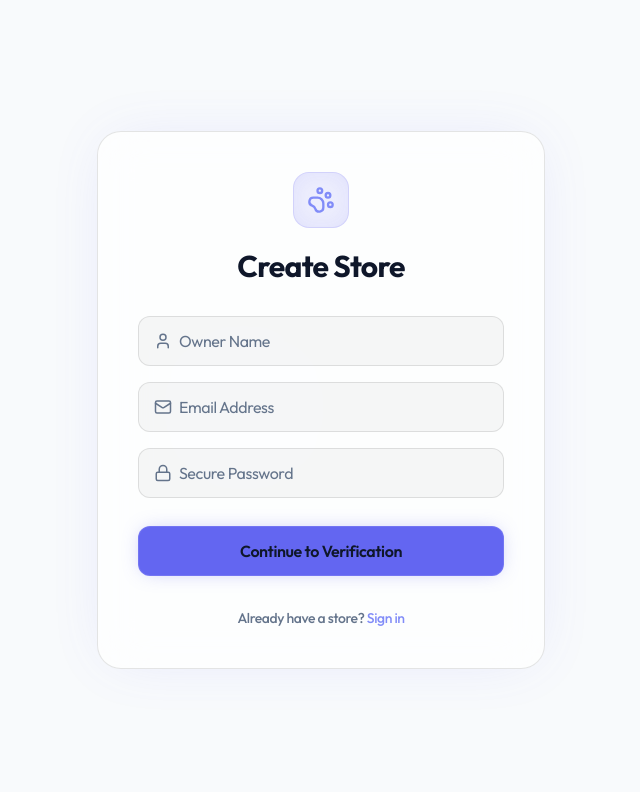
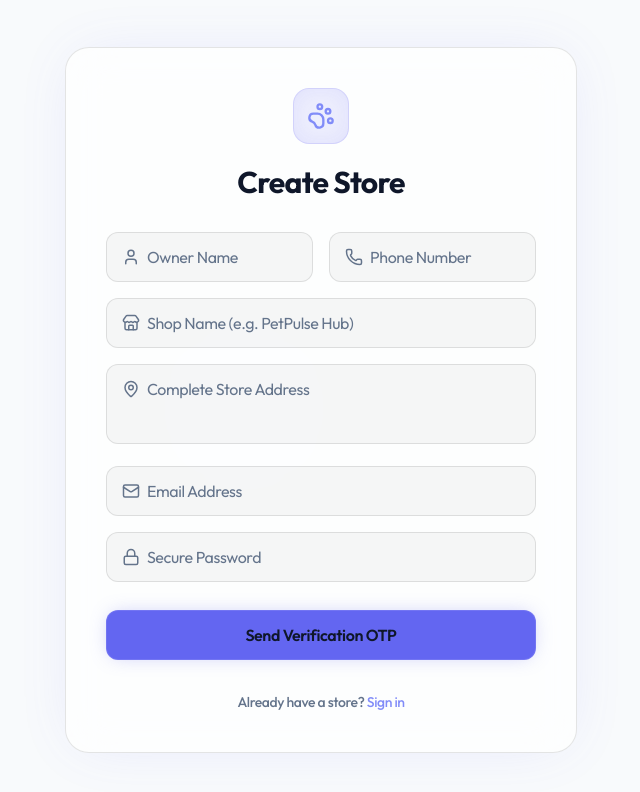
Before and after one commit to DPanvish/Pet-Pulse, a React (Vite) app in the folder client/: page /register in a window 1280 px wide. Shown: the top 792 px of the page, without its empty margins (319-959 px from the left). Built offline with nearby package versions, Linux system fonts and the light colour scheme.

Commit message:
Somenew fields added to user

```diff
--- a/client/src/pages/Register.jsx
+++ b/client/src/pages/Register.jsx
@@ -1,33 +1,35 @@
 import { useState } from 'react';
 import { Link } from 'react-router-dom';
 import { motion, AnimatePresence } from 'framer-motion';
-import { PawPrint, Mail, Lock, User, KeyRound, Loader2 } from 'lucide-react';
+// Added Store, MapPin, and Phone icons
+import { PawPrint, Mail, Lock, User, KeyRound, Loader2, Store, MapPin, Phone } from 'lucide-react';
 import { useAuth } from '../hooks/useAuth';
 
 const Register = () => {
     const [step, setStep] = useState(1);
-    const [formData, setFormData] = useState({ name: '', email: '', password: '', otp: '' });
+    const [formData, setFormData] = useState({name: '', email: '', password: '', otp: '', shopName: '', phone: '', address: '' });
 
     const { requestRegisterMutation, verifyRegisterMutation } = useAuth();
 
     const handleChange = (e) => setFormData({ ...formData, [e.target.name]: e.target.value });
 
-    // Request OTP
     const handleRequestOtp = (e) => {
         e.preventDefault();
         requestRegisterMutation.mutate(
-            { name: formData.name, email: formData.email, password: formData.password },
-            { onSuccess: () => setStep(2) } // Slide to OTP screen on success
+            { email: formData.email },
+            { onSuccess: () => setStep(2) }
         );
     };
 
-    // Verify OTP
     const handleVerifyOtp = (e) => {
         e.preventDefault();
         verifyRegisterMutation.mutate({
             name: formData.name,
             email: formData.email,
             password: formData.password,
+            phone: formData.phone,
+            shopName: formData.shopName,
+            address: formData.address,
             otp: formData.otp
         });
     };
@@ -35,11 +37,10 @@ const Register = () => {
     return (
         <div className="min-h-screen flex items-center justify-center p-4 relative overflow-hidden bg-background">
 
-            {/* Premium Ambient Background Mesh */}
             <div className="absolute top-1/2 left-1/4 -translate-y-1/2 w-[500px] h-[500px] bg-brand-600/20 rounded-full mix-blend-screen filter blur-[100px] animate-blob pointer-events-none" />
             <div className="absolute top-1/2 right-1/4 -translate-y-1/2 w-[400px] h-[400px] bg-purple-600/10 rounded-full mix-blend-screen filter blur-[100px] animate-blob pointer-events-none" style={{ animationDelay: '2s' }} />
 
-            <div className="glass-panel inner-highlight premium-glow p-10 rounded-3xl w-full max-w-md relative z-10 overflow-hidden">
+            <div className="glass-panel inner-highlight premium-glow p-10 rounded-3xl w-full max-w-lg relative z-10 overflow-hidden">
                 <div className="flex flex-col items-center mb-8">
                     <motion.div
                         initial={{ scale: 0.8, opacity: 0 }} animate={{ scale: 1, opacity: 1 }} transition={{ delay: 0.2, duration: 0.5 }}
@@ -50,7 +51,6 @@ const Register = () => {
                     <h2 className="text-3xl font-bold text-foreground tracking-tight">Create Store</h2>
                 </div>
 
-                {/* Display Errors for either step */}
                 {(requestRegisterMutation.isError || verifyRegisterMutation.isError) && (
                     <motion.div
                         initial={{ opacity: 0, height: 0 }} animate={{ opacity: 1, height: 'auto' }}
@@ -68,24 +68,40 @@ const Register = () => {
                                 initial={{ opacity: 0, x: -20 }} animate={{ opacity: 1, x: 0 }} exit={{ opacity: 0, x: 20 }} transition={{ duration: 0.3 }}
                                 onSubmit={handleRequestOtp} className="space-y-4"
                             >
+                                <div className="grid grid-cols-1 md:grid-cols-2 gap-4">
+                                    <div className="relative group">
+                                        <User className="absolute left-4 top-1/2 -translate-y-1/2 text-muted group-focus-within:text-brand-400 transition-colors" size={18} />
+                                        <input name="name" type="text" required placeholder="Owner Name" value={formData.name} onChange={handleChange} className="input-field pl-10" />
+                                    </div>
+                                    <div className="relative group">
+                                        <Phone className="absolute left-4 top-1/2 -translate-y-1/2 text-muted group-focus-within:text-brand-400 transition-colors" size={18} />
+                                        <input name="phone" type="tel" placeholder="Phone Number" value={formData.phone} onChange={handleChange} className="input-field pl-10" />
+                                    </div>
+                                </div>
+
                                 <div className="relative group">
-                                    <User className="absolute left-4 top-1/2 -translate-y-1/2 text-muted group-focus-within:text-brand-400 transition-colors" size={18} />
-                                    <input name="name" type="text" required placeholder="Owner Name" value={formData.name} onChange={handleChange} className="input-field" />
+                                    <Store className="absolute left-4 top-1/2 -translate-y-1/2 text-muted group-focus-within:text-brand-400 transition-colors" size={18} />
+                                    <input name="shopName" type="text" required placeholder="Shop Name (e.g. PetPulse Hub)" value={formData.shopName} onChange={handleChange} className="input-field pl-10" />
+                                </div>
+
+                                <div className="relative group">
+                                    <MapPin className="absolute left-4 top-4 text-muted group-focus-within:text-brand-400 transition-colors" size={18} />
+                                    <textarea name="address" required placeholder="Complete Store Address" value={formData.address} onChange={handleChange} className="input-field pl-10 py-3 resize-none h-20" />
                                 </div>
 
                                 <div className="relative group">
                                     <Mail className="absolute left-4 top-1/2 -translate-y-1/2 text-muted group-focus-within:text-brand-400 transition-colors" size={18} />
-                                    <input name="email" type="email" required placeholder="Email Address" value={formData.email} onChange={handleChange} className="input-field" />
+                                    <input name="email" type="email" required placeholder="Email Address" value={formData.email} onChange={handleChange} className="input-field pl-10" />
                                 </div>
 
                                 <div className="relative group">
                                     <Lock className="absolute left-4 top-1/2 -translate-y-1/2 text-muted group-focus-within:text-brand-400 transition-colors" size={18} />
-                                    <input name="password" type="password" required placeholder="Secure Password" value={formData.password} onChange={handleChange} className="input-field" />
+                                    <input name="password" type="password" minLength={6} required placeholder="Secure Password" value={formData.password} onChange={handleChange} className="input-field pl-10" />
                                 </div>
 
                                 <div className="pt-3">
-                                    <button type="submit" disabled={requestRegisterMutation.isPending} className="btn-primary inner-highlight">
-                                        {requestRegisterMutation.isPending ? <Loader2 className="animate-spin mx-auto" size={20} /> : 'Continue to Verification'}
+                                    <button type="submit" disabled={requestRegisterMutation.isPending} className="btn-primary inner-highlight w-full">
+                                        {requestRegisterMutation.isPending ? <Loader2 className="animate-spin mx-auto" size={20} /> : 'Send Verification OTP'}
                                     </button>
                                 </div>
                             </motion.form>
@@ -105,12 +121,12 @@ const Register = () => {
                                     <input
                                         name="otp" type="text" required placeholder="000000" maxLength={6}
                                         value={formData.otp} onChange={handleChange}
-                                        className="input-field text-center tracking-[0.5em] font-mono text-lg"
+                                        className="input-field text-center tracking-[0.5em] font-mono text-lg pl-10"
                                     />
                                 </div>
 
                                 <div className="pt-3">
-                                    <button type="submit" disabled={verifyRegisterMutation.isPending} className="btn-primary inner-highlight">
+                                    <button type="submit" disabled={verifyRegisterMutation.isPending} className="btn-primary inner-highlight w-full">
                                         {verifyRegisterMutation.isPending ? <Loader2 className="animate-spin mx-auto" size={20} /> : 'Verify & Launch Dashboard'}
                                     </button>
                                 </div>
--- a/client/src/pages/Transactions.jsx
+++ b/client/src/pages/Transactions.jsx
@@ -1,48 +1,45 @@
 import { useState } from 'react';
 import { motion, AnimatePresence } from 'framer-motion';
-import {
-    Download, Receipt, Calendar, FileText, Search, X, Printer, Loader2
-} from 'lucide-react';
+import { Download, Receipt, Calendar, FileText, Search, X, Printer, Loader2 } from 'lucide-react';
 import { useSalesHistory } from '../hooks/useSales';
+import { useAuthStore } from '../store/authStore';
 
-// Utility function to format numbers into standard Indian Rupee (INR) currency strings
 const formatCurrency = (amount) => {
     return new Intl.NumberFormat('en-IN', { style: 'currency', currency: 'INR', maximumFractionDigits: 2 }).format(amount || 0);
 };
 
 const Transactions = () => {
-    // --- STATE MANAGEMENT ---
-    // Controls the backend query range (today, week, month, 6months, year, all)
     const [timeRange, setTimeRange] = useState('month');
-    // Controls the frontend local search filter for invoice numbers
     const [searchQuery, setSearchQuery] = useState('');
-    // Holds the specific sale object when a user clicks to view a receipt
     const [selectedInvoice, setSelectedInvoice] = useState(null);
+    const { data: salesData, isLoading, isError } = useSalesHistory(timeRange);
+    const { user } = useAuthStore();
 
-    // --- DATA FETCHING ---
-    // Automatically refetches when timeRange changes
-    const { data: salesData, isLoading, isError } = useSalesHistory(timeRange);
-
-    // Ensure sales is always an array, then filter based on the search input
     const sales = Array.isArray(salesData) ? salesData : [];
     const filteredSales = sales.filter(sale =>
         sale.invoiceNumber.toLowerCase().includes(searchQuery.toLowerCase())
     );
 
-    // --- CSV EXPORT LOGIC ---
     const handleExportCSV = () => {
-        if (filteredSales.length === 0) return; // Prevent exporting empty files
+        if (filteredSales.length === 0) return;
 
-        // 1. Define the exact column headers for the spreadsheet
-        const headers = ['Invoice Number', 'Date', 'Time', 'Items Sold', 'Discount (INR)', 'Tax (INR)', 'Total Revenue (INR)', 'Payment Method'];
+        const headers = [
+            'Invoice Number', 'Date', 'Time', 'Item Names', 'Items Sold',
+            'Discount (INR)', 'Tax (INR)', 'Total Revenue (INR)', 'Payment Method'
+        ];
 
-        // 2. Map the JSON data into an array of comma-separated strings
         const rows = filteredSales.map(sale => {
             const date = new Date(sale.createdAt);
+
+            const itemNames = sale.products
+                ?.map(item => item.product?.name || 'Deleted/Unknown Item')
+                .join(' | ') || 'No Items';
+
             return [
                 sale.invoiceNumber,
-                date.toLocaleDateString('en-IN'), // Localized Date
-                date.toLocaleTimeString('en-IN'), // Localized Time
+                date.toLocaleDateString('en-IN'),
+                date.toLocaleTimeString('en-IN'),
+                `"${itemNames}"`,
                 sale.products?.length || 0,
                 sale.discount || 0,
                 sale.tax || 0,
@@ -51,28 +48,23 @@ const Transactions = () => {
             ].join(',');
         });
 
-        // 3. Combine headers and rows with line breaks (\n) to form the CSV string
         const csvContent = [headers.join(','), ...rows].join('\n');
 
-        // 4. Create a Blob (a file-like object of immutable, raw data)
         const blob = new Blob([csvContent], { type: 'text/csv;charset=utf-8;' });
         const url = URL.createObjectURL(blob);
 
-        // 5. Create a hidden <a> tag, attach the Blob URL, and trigger a programmatic click to download
         const link = document.createElement('a');
         link.href = url;
         link.setAttribute('download', `PetPulse_Report_${timeRange}_${new Date().toISOString().split('T')[0]}.csv`);
         document.body.appendChild(link);
         link.click();
 
-        // 6. Cleanup the DOM after download
         document.body.removeChild(link);
     };
 
     return (
         <>
-            {/* --- MAIN PAGE WRAPPER --- */}
-            {/* The 'print:hidden' class ensures this entire dashboard disappears when the browser print dialog opens */}
+            {/* MAIN PAGE WRAPPER */}
             <div className="max-w-7xl mx-auto space-y-8 animate-fade-in pb-12 print:hidden">
 
                 {/* PAGE HEADER & CONTROLS */}
@@ -89,7 +81,6 @@ const Transactions = () => {
                     <div className="flex flex-col sm:flex-row flex-wrap items-center justify-start lg:justify-end gap-3 w-full lg:w-auto overflow-hidden">
 
                         {/* TIME RANGE TOGGLE */}
-                        {/* max-w-full and overflow-x-auto allow horizontal scrolling on tiny mobile screens */}
                         <div className="flex p-1 bg-input/40 backdrop-blur-md rounded-xl border border-border shrink-0 overflow-x-auto custom-scrollbar max-w-full">
                             {[
                                 { id: 'today', label: 'Today' },
@@ -120,7 +111,6 @@ const Transactions = () => {
                         </div>
 
                         {/* EXPORT BUTTON */}
-                        {/* flex-none and w-max prevent the button from dynamically stretching and breaking the layout */}
                         <button
                             onClick={handleExportCSV}
                             disabled={filteredSales.length === 0}
@@ -132,7 +122,7 @@ const Transactions = () => {
                     </div>
                 </div>
 
-                {/* --- DATA TABLE SECTION --- */}
+                {/* DATA TABLE SECTION */}
                 <div className="glass-panel inner-highlight rounded-2xl overflow-hidden flex flex-col min-h-[500px]">
 
                     {/* Search Bar */}
@@ -163,7 +153,6 @@ const Transactions = () => {
                                 </tr>
                             </thead>
                             <tbody>
-                                {/* Conditional Rendering: Loading State */}
                                 {isLoading ? (
                                     <tr>
                                         <td colSpan="6" className="py-12 text-center">
@@ -172,7 +161,6 @@ const Transactions = () => {
                                         </td>
                                     </tr>
                                 ) : filteredSales.length === 0 ? (
-                                    /* Conditional Rendering: Empty State */
                                     <tr>
                                         <td colSpan="6" className="py-16 text-center">
                                             <Receipt className="mx-auto text-muted mb-4 opacity-50" size={48} />
@@ -181,7 +169,6 @@ const Transactions = () => {
                                         </td>
                                     </tr>
                                 ) : (
-                                    /* Conditional Rendering: Data Rows */
                                     filteredSales.map((sale, index) => (
                                         <motion.tr
                                             initial={{ opacity: 0, y: 10 }}
@@ -189,7 +176,7 @@ const Transactions = () => {
                                             transition={{ duration: 0.2, delay: index * 0.05 }}
                                             key={sale._id}
                                             className="border-b border-border hover:bg-input/50 transition-colors group cursor-pointer"
-                                            onClick={() => setSelectedInvoice(sale)} // Opens the Receipt Modal
+                                            onClick={() => setSelectedInvoice(sale)}
                                         >
                                             <td className="py-4 px-6 font-semibold text-foreground">
                                                 {sale.invoiceNumber}
@@ -224,11 +211,9 @@ const Transactions = () => {
                 </div>
             </div>
 
-            {/* --- RECEIPT MODAL (PRINT VIEW) --- */}
-            {/* Sits outside the main 'print:hidden' div so it can be printed */}
+            {/* RECEIPT MODAL (PRINT VIEW) */}
             <AnimatePresence>
                 {selectedInvoice && (
-                    // print:static and print:p-0 override flexbox centering during print to align the receipt to the paper's top-left
                     <div className="fixed inset-0 z-50 flex items-center justify-center p-4 print:static print:block print:p-0">
 
                         {/* Dark blurred background overlay (hidden during print) */}
@@ -239,7 +224,6 @@ const Transactions = () => {
                         />
 
                         {/* The Actual Receipt Document */}
-                        {/* print CSS strips shadows, margins, and border radii to create a clean white paper look */}
                         <motion.div
                             initial={{ scale: 0.95, opacity: 0 }} animate={{ scale: 1, opacity: 1 }} exit={{ scale: 0.95, opacity: 0 }}
                             className="relative bg-white text-black w-full max-w-sm rounded-xl shadow-2xl overflow-hidden z-10 print:shadow-none print:w-full print:max-w-none print:m-0 print:rounded-none"
@@ -255,8 +239,15 @@ const Transactions = () => {
                             <div className="p-8">
                                 {/* Receipt Header details */}
                                 <div className="text-center mb-6">
-                                    <h2 className="text-2xl font-black text-gray-900 tracking-tight">PETPULSE</h2>
-                                    <p className="text-sm text-gray-500">Premium Pet Supplies</p>
+                                    <h2 className="text-2xl font-black text-gray-900 tracking-tight uppercase">
+                                        {user?.shopName || 'PETPULSE HUB'}
+                                    </h2>
+                                    <p className="text-sm text-gray-600 whitespace-pre-wrap mt-1">
+                                        {user?.address || 'Store Address Not Set'}
+                                    </p>
+                                    <p className="text-sm text-gray-500 mt-1">
+                                        Ph: {user?.phone || 'N/A'}
+                                    </p>
                                     <div className="mt-4 pt-4 border-t border-dashed border-gray-300">
                                         <p className="text-xs text-gray-500 uppercase tracking-widest font-semibold">{selectedInvoice.invoiceNumber}</p>
                                         <p className="text-xs text-gray-400 mt-1">{new Date(selectedInvoice.createdAt).toLocaleString('en-IN')}</p>
```
Also changed, not shown: 2 other files (tests, documents, lock files or other folders).
